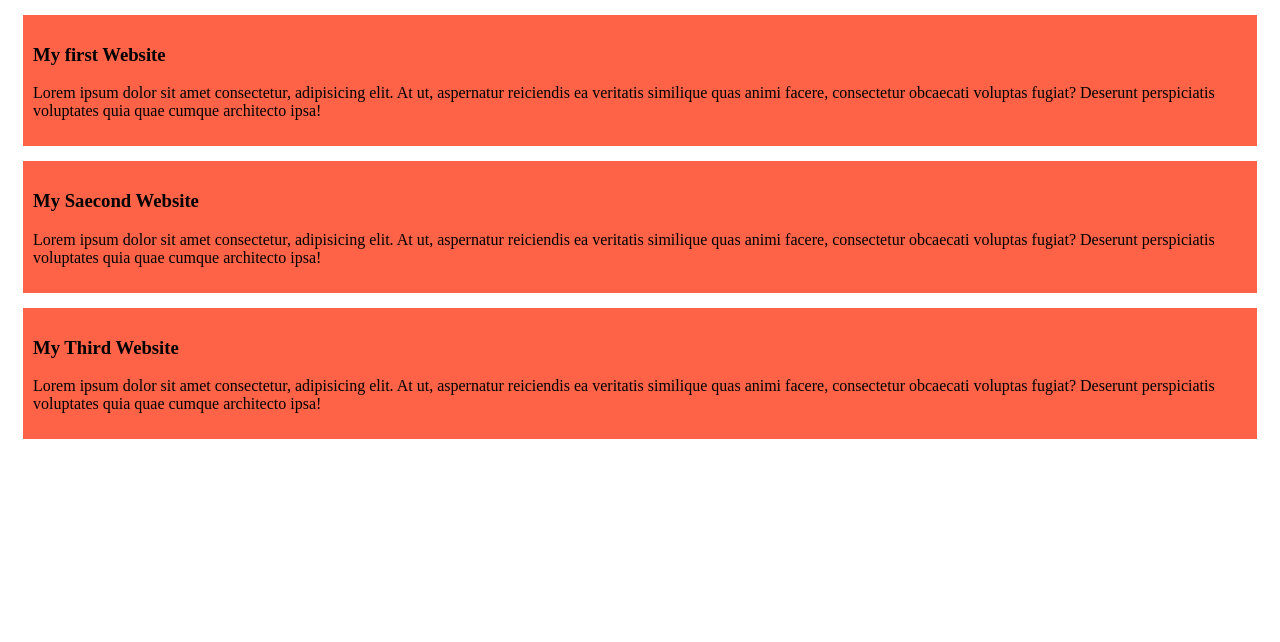
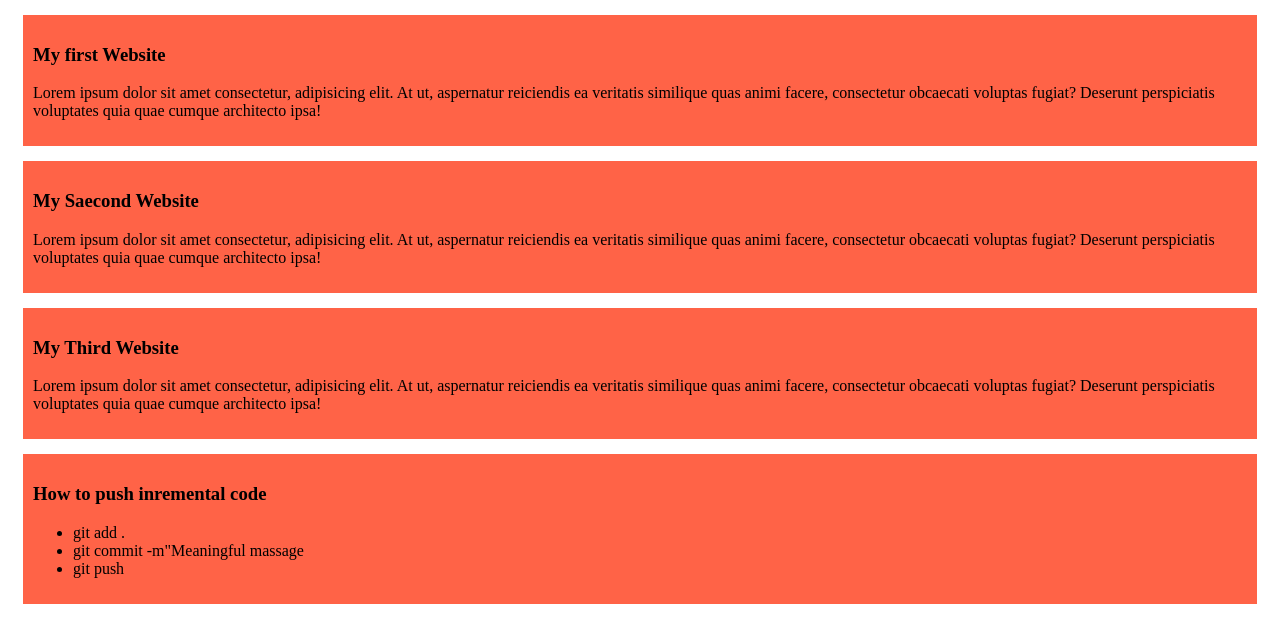
Before and after one commit to Muinul-Islam/my-simplle-website, a plain HTML site: page index.html in a window 1280 px wide. Drawn offline with Linux system fonts and the light colour scheme.

Commit message:
add a new code

```diff
--- a/index.html
+++ b/index.html
@@ -19,6 +19,14 @@
         <h3>My Third Website</h3>
         <p>Lorem ipsum dolor sit amet consectetur, adipisicing elit. At ut, aspernatur reiciendis ea veritatis similique quas animi facere, consectetur obcaecati voluptas fugiat? Deserunt perspiciatis voluptates quia quae cumque architecto ipsa!</p>
     </div>
+    <div>
+        <h3>How to push inremental code</h3>
+        <ul>
+            <li>git add .</li>
+            <li>git commit -m"Meaningful massage</li>
+            <li>git push</li>
+        </ul>
 
+    </div>
 </body>
 </html>
```
